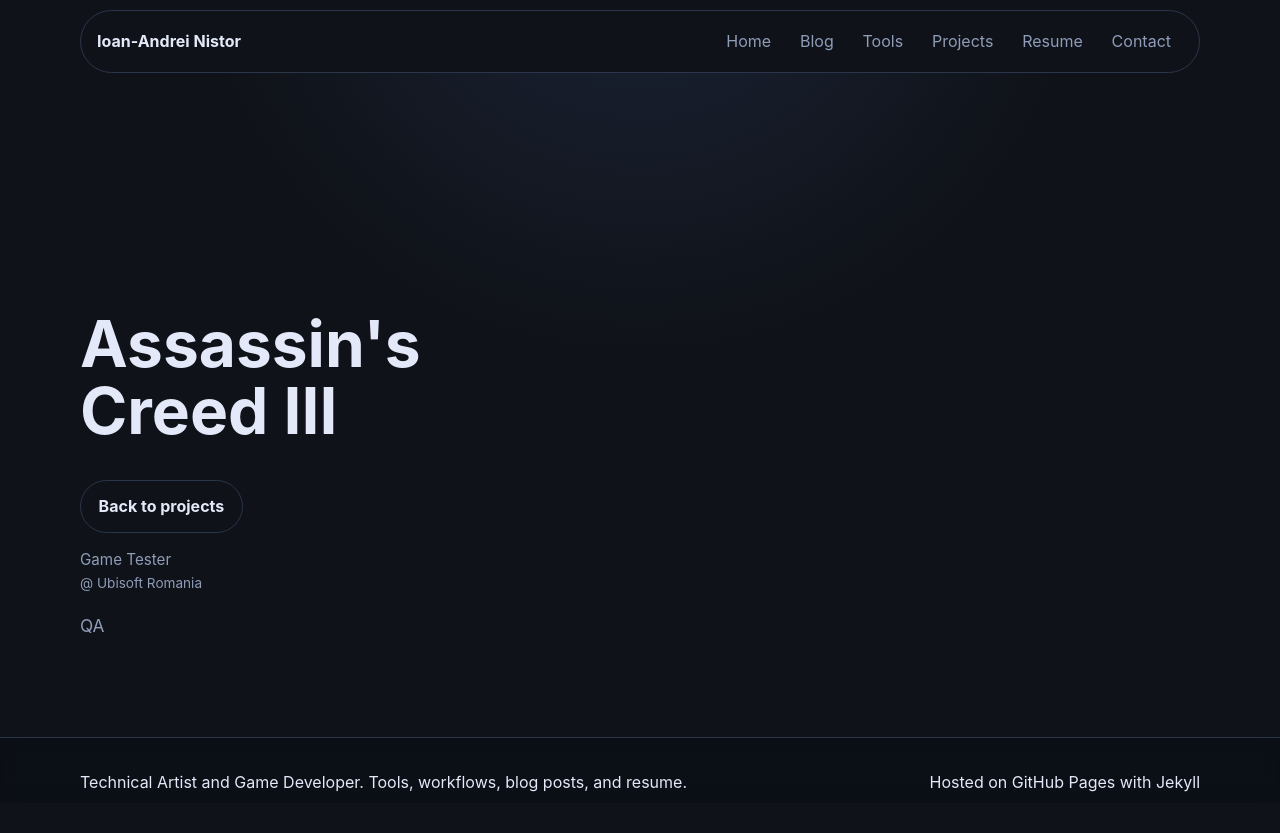
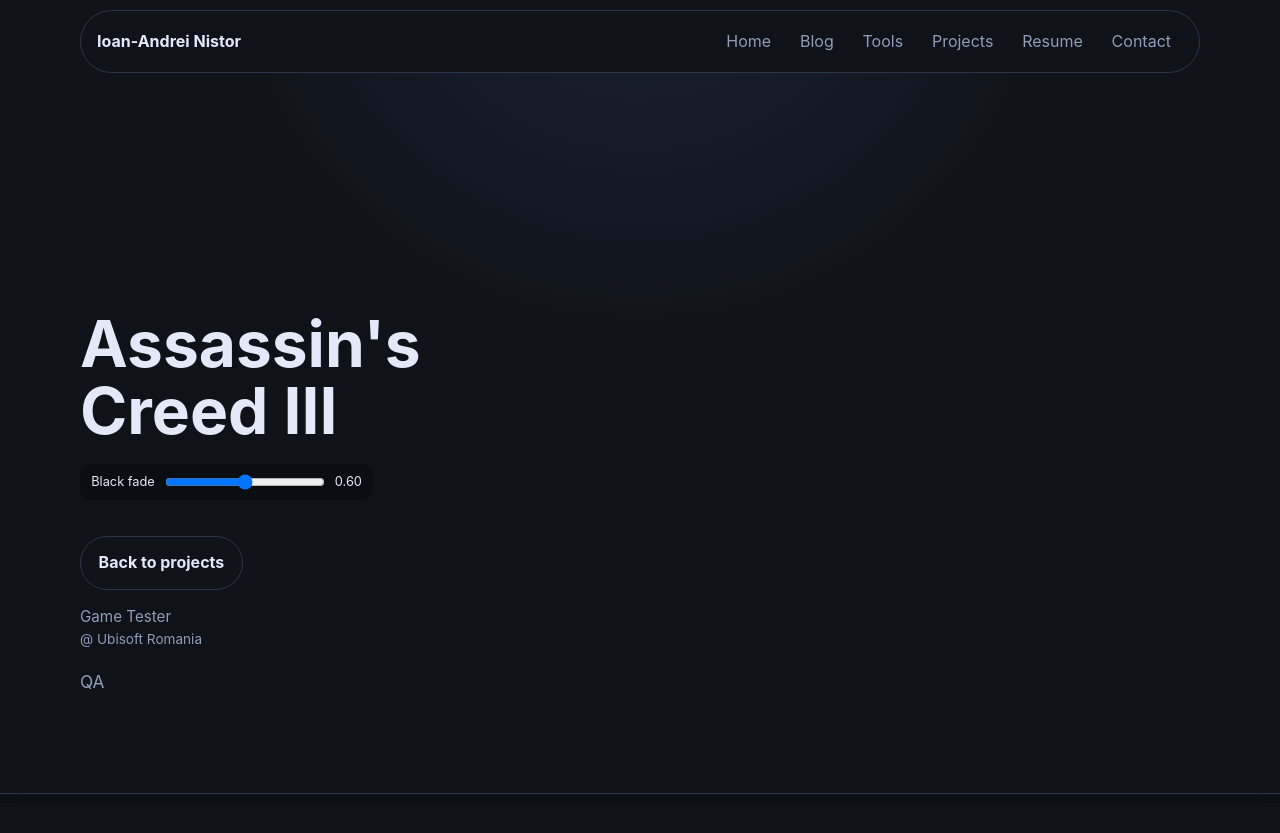
Before and after one commit to ianistor/ian_mywebsite, a Jekyll site: the page built from _projects/ac3.md, in a window 1280 px wide and 900 px high, scrolled down 97 px. Shown: the top 833 px of the window. Built offline with Jekyll 4.4.1, drawn with Linux system fonts in a browser that asks for light colours; nearby versions of some CDN libraries.

Commit message:
Move fade slider into project header

```diff
--- a/_layouts/default.html
+++ b/_layouts/default.html
@@ -813,6 +813,36 @@
 
       initHeroGeometryAnimation();
 
+      const initProjectTrailerFadeSlider = () => {
+        const projectPage = document.querySelector('.project-page');
+        const slider = document.getElementById('project-fade-slider');
+        const output = document.getElementById('project-fade-slider-value');
+        if (!projectPage || !slider || !output) return;
+
+        const storageKey = 'project-hero-fade-strength';
+        const min = Number(slider.min || 0);
+        const max = Number(slider.max || 1.2);
+
+        const applyValue = (value) => {
+          const numericValue = Number(value);
+          if (!Number.isFinite(numericValue)) return;
+          const clamped = Math.min(max, Math.max(min, numericValue));
+          projectPage.style.setProperty('--project-hero-fade-strength', clamped.toFixed(2));
+          slider.value = clamped.toFixed(2);
+          output.textContent = clamped.toFixed(2);
+        };
+
+        const stored = localStorage.getItem(storageKey);
+        applyValue(stored ?? slider.value);
+
+        slider.addEventListener('input', (event) => {
+          applyValue(event.target.value);
+          localStorage.setItem(storageKey, slider.value);
+        });
+      };
+
+      initProjectTrailerFadeSlider();
+
 
       const initImageCompare = () => {
         const compareBlocks = document.querySelectorAll('[data-image-compare]');
--- a/_layouts/project.html
+++ b/_layouts/project.html
@@ -25,6 +25,11 @@
 
   <header class="page-header narrow">
     <h1>{{ page.title }}</h1>
+    <div class="project-fade-control">
+      <label for="project-fade-slider">Black fade</label>
+      <input id="project-fade-slider" type="range" min="0" max="1.2" step="0.02" value="0.6" aria-label="Project trailer black fade strength">
+      <output id="project-fade-slider-value" for="project-fade-slider">0.60</output>
+    </div>
 
     <div class="project-header-body">
       <a class="button secondary" href="{{ '/projects/' | relative_url }}">Back to projects</a>
--- a/assets/css/style.css
+++ b/assets/css/style.css
@@ -210,6 +210,7 @@
 
 .project-page {
   position: relative;
+  --project-hero-fade-strength: 0.6;
 }
 
 .project-trailer-hero {
@@ -220,7 +221,7 @@
   height: min(50vh, 510px);
   transform: translateX(-50%);
   overflow: hidden;
-  pointer-events: none;
+  pointer-events: auto;
   z-index: 0;
 }
 
@@ -229,11 +230,13 @@
   position: absolute;
   inset: 0;
   background:
-    radial-gradient(ellipse at center, rgba(8, 10, 15, 0) 42%, rgba(8, 10, 15, 0.3) 68%, rgba(8, 10, 15, 0.78) 88%, rgba(8, 10, 15, 1) 100%),
-    linear-gradient(180deg, rgba(8, 10, 15, 0.12) 0%, rgba(8, 10, 15, 0.34) 52%, rgba(8, 10, 15, 0.68) 72%, rgba(8, 10, 15, 0.92) 84%, rgba(8, 10, 15, 1) 90%, rgba(8, 10, 15, 1) 100%);
+    radial-gradient(ellipse at center, rgba(8, 10, 15, 0) 42%, rgba(8, 10, 15, calc(0.3 * var(--project-hero-fade-strength))) 68%, rgba(8, 10, 15, calc(0.78 * var(--project-hero-fade-strength))) 88%, rgba(8, 10, 15, var(--project-hero-fade-strength)) 100%),
+    linear-gradient(180deg, rgba(8, 10, 15, calc(0.12 * var(--project-hero-fade-strength))) 0%, rgba(8, 10, 15, calc(0.34 * var(--project-hero-fade-strength))) 52%, rgba(8, 10, 15, calc(0.68 * var(--project-hero-fade-strength))) 72%, rgba(8, 10, 15, calc(0.92 * var(--project-hero-fade-strength))) 84%, rgba(8, 10, 15, var(--project-hero-fade-strength)) 90%, rgba(8, 10, 15, var(--project-hero-fade-strength)) 100%);
   box-shadow:
     inset 0 0 180px rgba(8, 10, 15, 0.5),
     inset 0 -110px 120px rgba(8, 10, 15, 0.78);
+  z-index: 2;
+  pointer-events: none;
 }
 
 .project-trailer-media {
@@ -244,15 +247,44 @@
   opacity: 0.82;
   filter: saturate(1.08) contrast(1.04) brightness(0.9);
   transform: scale(1.08);
+  pointer-events: none;
+  position: relative;
+  z-index: 0;
 }
 
 .project-trailer-overlay {
   position: absolute;
   inset: 0;
+  pointer-events: none;
+  z-index: 1;
   background:
-    radial-gradient(ellipse at center, rgba(8, 10, 15, 0) 22%, rgba(8, 10, 15, 0.18) 48%, rgba(8, 10, 15, 0.52) 70%, rgba(8, 10, 15, 0.86) 90%, rgba(8, 10, 15, 1) 100%),
-    linear-gradient(180deg, rgba(8, 10, 15, 0.14) 0%, rgba(8, 10, 15, 0.36) 50%, rgba(8, 10, 15, 0.62) 68%, rgba(8, 10, 15, 0.88) 80%, rgba(8, 10, 15, 1) 86%, rgba(8, 10, 15, 1) 100%);
+    radial-gradient(ellipse at center, rgba(8, 10, 15, 0) 22%, rgba(8, 10, 15, calc(0.18 * var(--project-hero-fade-strength))) 48%, rgba(8, 10, 15, calc(0.52 * var(--project-hero-fade-strength))) 70%, rgba(8, 10, 15, calc(0.86 * var(--project-hero-fade-strength))) 90%, rgba(8, 10, 15, var(--project-hero-fade-strength)) 100%),
+    linear-gradient(180deg, rgba(8, 10, 15, calc(0.14 * var(--project-hero-fade-strength))) 0%, rgba(8, 10, 15, calc(0.36 * var(--project-hero-fade-strength))) 50%, rgba(8, 10, 15, calc(0.62 * var(--project-hero-fade-strength))) 68%, rgba(8, 10, 15, calc(0.88 * var(--project-hero-fade-strength))) 80%, rgba(8, 10, 15, var(--project-hero-fade-strength)) 86%, rgba(8, 10, 15, var(--project-hero-fade-strength)) 100%);
   box-shadow: inset 0 -90px 120px -100px rgba(8, 10, 15, 0.82);
+}
+
+.project-fade-control {
+  position: relative;
+  z-index: 2;
+  display: inline-flex;
+  align-items: center;
+  gap: 0.5rem;
+  margin: 0.25rem 0 1rem;
+  padding: 0.5rem 0.7rem;
+  border-radius: 12px;
+  background: rgba(8, 10, 15, 0.55);
+  backdrop-filter: blur(3px);
+  pointer-events: auto;
+}
+
+.project-fade-control label,
+.project-fade-control output {
+  font-size: 0.8rem;
+  color: var(--text);
+}
+
+.project-fade-control input[type="range"] {
+  width: 160px;
 }
 
 .hero {
```
